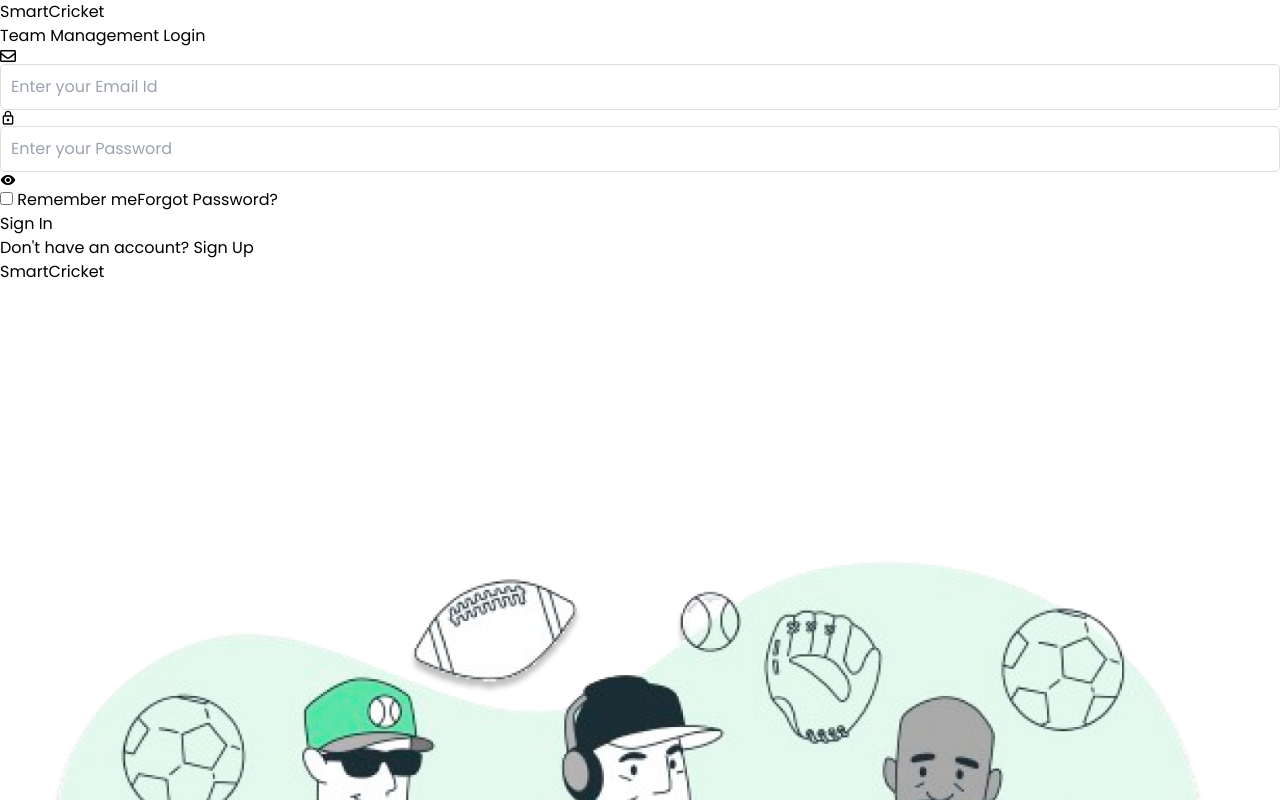
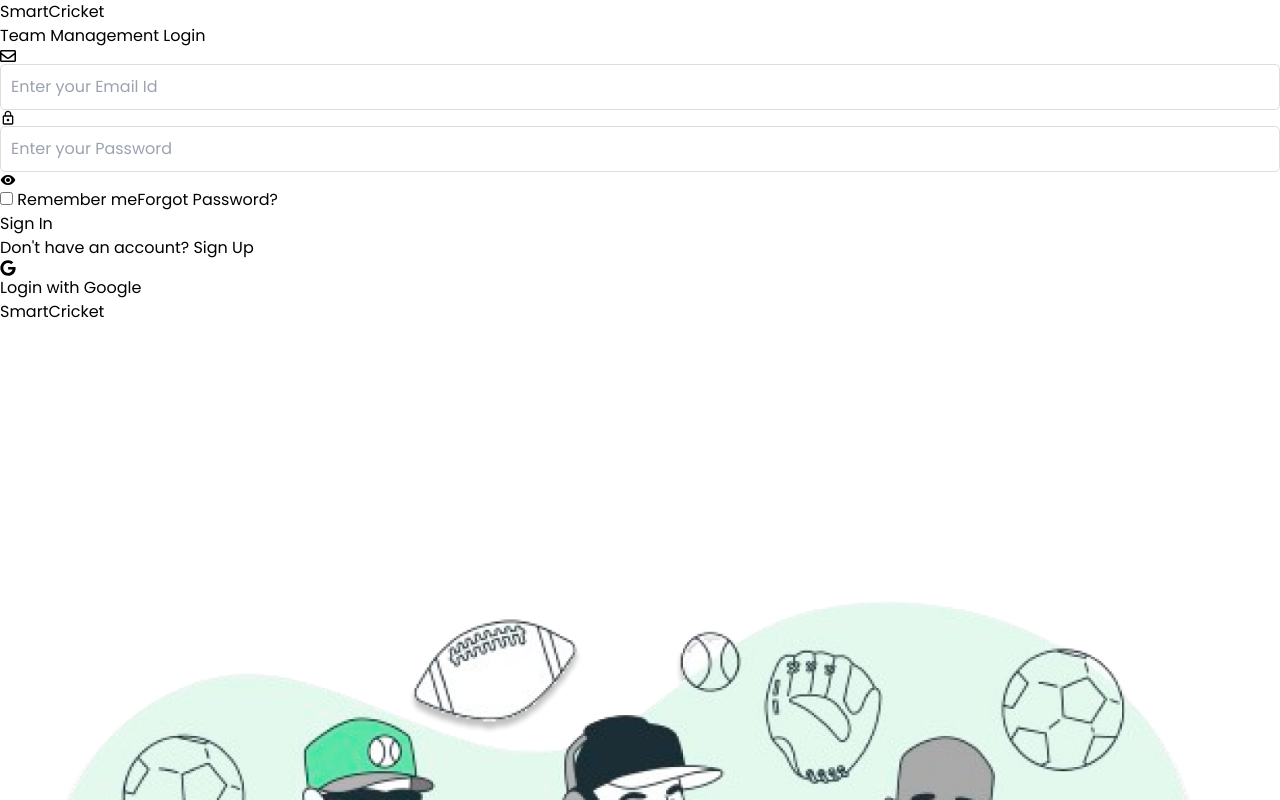
Before and after one commit to AjabNauman958/smart-cricket-frontend, a React (Vite) app: page /teamlogin in a window 1280 px wide. Shown: the top 800 px of the page. Built offline with nearby package versions, Linux system fonts and the light colour scheme.

Commit message:
modified

```diff
--- a/src/components/Comparison.jsx
+++ b/src/components/Comparison.jsx
@@ -203,9 +203,9 @@
       <Navbar />
       <div className="comparison-container flex mt-24 transition-opacity duration-1000 ease-in-out">
       <div className="left-divv p-4 transition-transform duration-1000 ease-in-out">
-      <h1 className=" md:text-5xl sm:text-3xl font-bold mb-4 main-heading text-black"> Ultimate Cricket  <span className='text-green-600'>Player Comparison:</span> Stats, Skills, and Records</h1>
+      <h1 className=" md:text-5xl sm:text-3xl font-bold mb-4 main-heading text-black text-center"> Ultimate Cricket  <span className='text-green-600'>Player Comparison:</span> Stats, Skills, and Records</h1>
 
-          <p className="text-gray-700">
+          <p className="text-gray-700 text-center">
             Compare the batting and bowling statistics of your favorite players.
             Analyze their performance over different matches and see who comes out on top!
           </p>
--- a/src/components/PlayerSignup.jsx
+++ b/src/components/PlayerSignup.jsx
@@ -39,7 +39,7 @@
             <main className="flex flex-col items-center justify-center w-full h-full px-20 text-center">
                 <div className='bg-white rounded-2xl shadow-2xl flex w-full max-w-5xl'>
                     {/* Left side */}
-                    <div className='w-full md:w-2/5 bg-green-500 text-white rounded-tl-2xl rounded-bl-2xl py-8 md:py-36 px-4 md:px-12 flex flex-col items-center'>
+                    <div className='w-full md:w-2/5 bg-green-500 text-white rounded-tl-2xl rounded-bl-2xl py-8 md:py-36 px-4 md:px-12 flex flex-col justify-center items-center'>
                         <h2 className='text-3xl font-bold mb-2'>SmartCricket</h2>
                         <img src={cricketImage} alt="Cricket Image" className="w-56 h-56 mb-4" />
                     </div>
--- a/src/components/Signup.jsx
+++ b/src/components/Signup.jsx
@@ -3,7 +3,7 @@
 import { FaRegEnvelope, FaGoogle, FaUser } from 'react-icons/fa';
 import { MdLockOutline, MdVisibility, MdVisibilityOff } from 'react-icons/md';
 import cricketImage from '../components/images/signup.png';
-import '../components/css/signup.css'; // Import your CSS file
+import '../components/css/signup.css';
 
 const Signup = () => {
     const [userName, setuserName] = useState('');
@@ -33,11 +33,11 @@
     };
 
     return (
-        <div className={`flex flex-col items-center justify-center min-h-screen py-2 bg-gray-100 ${animation ? 'fade-in active' : ''}` } >
+        <div className={`flex flex-col items-center justify-center min-h-screen py-2 bg-gray-100 ${animation ? 'fade-in active' : ''}` }  >
             <main className="flex flex-col items-center justify-center w-full h-full px-20 text-center" >
                 <div className='maindiv bg-white rounded-2xl shadow-2xl flex w-full max-w-4xl '>
                     {/* Left side */}
-                    <div className='w-full md:w-2/5 bg-green-500 text-white rounded-tl-2xl rounded-bl-2xl py-8 md:py-36 px-4 md:px-12 flex flex-col items-center leftdivv'>
+                    <div className='w-full md:w-2/5 bg-green-500 text-white rounded-tl-2xl rounded-bl-2xl py-8 md:py-36 px-4 md:px-12 flex flex-col items-center justify-center leftdivv'>
                         <h2 className='text-3xl font-bold mb-2'>SmartCricket</h2>
                         <img src={cricketImage} alt="Cricket Image" className="w-56 h-56 mb-4" />
                     </div>
--- a/src/components/TeamSignup.jsx
+++ b/src/components/TeamSignup.jsx
@@ -38,7 +38,7 @@
             <main className="flex flex-col items-center justify-center w-full h-full px-20 text-center">
                 <div className='bg-white rounded-2xl shadow-2xl flex w-full max-w-4xl maindiv'>
                     {/* Left side */}
-                    <div className=' w-full md:w-2/5 bg-green-500 text-white rounded-tl-2xl rounded-bl-2xl py-8 md:py-36 px-4 md:px-12 flex flex-col items-center'>
+                    <div className=' w-full md:w-2/5 bg-green-500 text-white rounded-tl-2xl rounded-bl-2xl py-8 md:py-36 px-4 md:px-12 flex flex-col justify-center items-center'>
                         <h2 className='text-3xl font-bold mb-2'>SmartCricket</h2>
                         <img src={managementloginpic} alt="Cricket Image" className="w-56 h-56 mb-4" />
                     </div>
--- a/src/components/Teamlogin.jsx
+++ b/src/components/Teamlogin.jsx
@@ -1,6 +1,6 @@
 import React, { useState } from 'react';
 import { Link } from 'react-router-dom';
-import { FaRegEnvelope } from 'react-icons/fa';
+import { FaRegEnvelope, FaGoogle } from 'react-icons/fa';
 import { MdLockOutline, MdVisibility, MdVisibilityOff } from 'react-icons/md';
 import managementloginpic from '../components/images/managementlogin.png';
 import '../components/css/login.css'; // Ensure your CSS file is imported
@@ -69,6 +69,12 @@
                                 <div className="mt-4">
                                     <p className="text-sm">Don't have an account? <Link to="/TeamSignup" className="text-green-500">Sign Up</Link></p>
                                 </div>
+                                <div className="flex justify-center flex-col items-center">
+                                <button className="flex items-center border-2 border-green-500 rounded-lg px-6 py-2 mt-6 font-semibold hover:bg-green-500 hover:text-white">
+                                    <FaGoogle className="text-orange-500 mr-2" /> {/* Google icon */}
+                                    Login with Google
+                                </button>
+                            </div>
                             </div>
                         </form>
                     </div>
```
